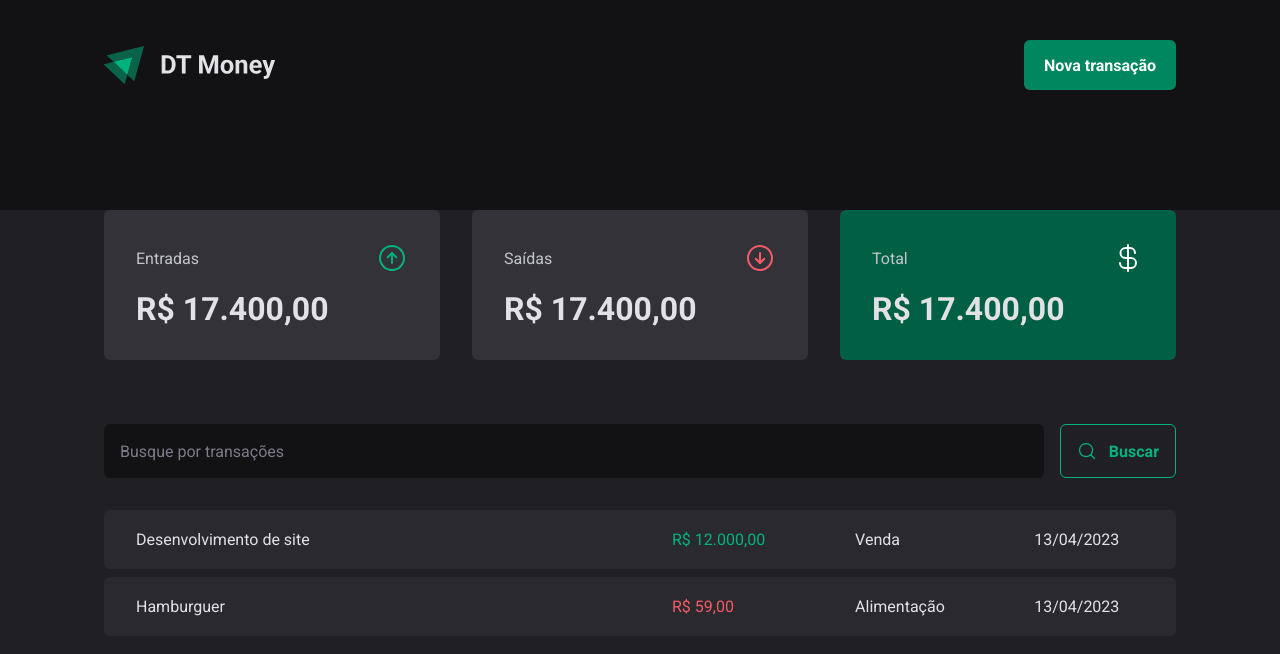
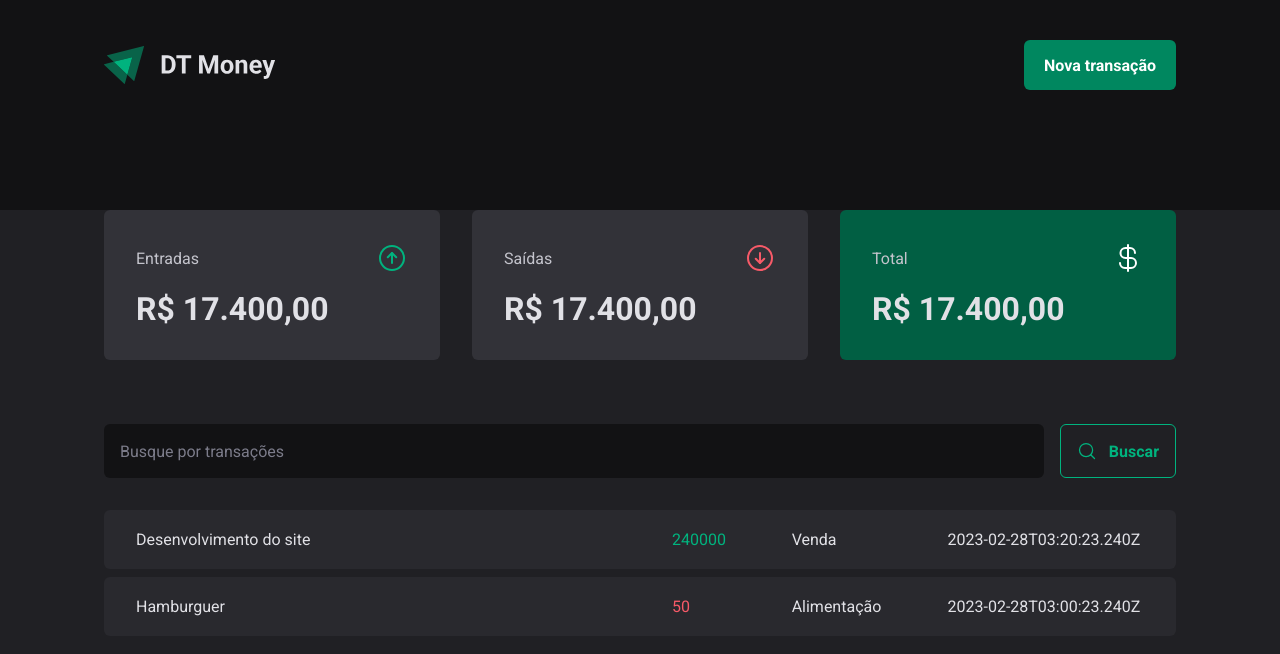
Before and after one commit to kleubinho/DT-MONEY, a React (Vite) app: page / in a window 1280 px wide. Shown: the top 654 px of the page. Built offline with nearby package versions, Linux system fonts and the light colour scheme; data requests are answered from the project's data file.

Commit message:
Update context provider

```diff
--- a/package.json
+++ b/package.json
@@ -5,6 +5,7 @@
   "type": "module",
   "scripts": {
     "dev": "vite",
+    "dev:server": "json-server server.json -w -d 500",
     "build": "tsc && vite build",
     "preview": "vite preview"
   },
@@ -21,6 +22,7 @@
     "@types/react-dom": "^18.0.10",
     "@types/styled-components": "^5.1.26",
     "@vitejs/plugin-react": "^3.1.0",
+    "json-server": "^0.17.2",
     "typescript": "^4.9.3",
     "vite": "^4.1.0"
   }
--- /dev/null
+++ b/server.json
@@ -0,0 +1,20 @@
+{
+    "transactions": [
+        {
+            "id": 1,
+            "description": "Desenvolvimento do site",
+            "type": "income",
+            "category": "Venda",
+            "price": 240000,
+            "createdAt": "2023-02-28T03:20:23.240Z"
+        },
+        {
+            "id": 2,
+            "description": "Hamburguer",
+            "type": "outcome",
+            "category": "Alimentação",
+            "price": 50,
+            "createdAt": "2023-02-28T03:00:23.240Z"
+        }
+    ]
+}
--- a/src/App.tsx
+++ b/src/App.tsx
@@ -1,4 +1,5 @@
 import { ThemeProvider } from "styled-components";
+import { TransactionsProvider } from "./contexts/TransactionsContext";
 import { Transactions } from "./pages/Transactions";
 import { GlobalStyle } from "./styles/global";
 import { defaultTheme } from "./styles/themes/default";
@@ -7,7 +8,9 @@ export function App() {
   return (
     <ThemeProvider theme={defaultTheme}>
       <GlobalStyle />
-      <Transactions />
+      <TransactionsProvider>
+        <Transactions />
+      </TransactionsProvider>
     </ThemeProvider>
   );
 }
--- a/src/components/Summary/index.tsx
+++ b/src/components/Summary/index.tsx
@@ -1,7 +1,11 @@
 import { SummaryCard, SummaryContainer } from "./styles";
 import { ArrowCircleDown, ArrowCircleUp, CurrencyDollar } from "phosphor-react";
+import { useContext } from "react";
+import { TransactionsContext } from "../../contexts/TransactionsContext";
 
 export function Summary() {
+  const { transactions } = useContext(TransactionsContext);
+
   return (
     <SummaryContainer>
       <SummaryCard>
--- /dev/null
+++ b/src/contexts/TransactionsContext.tsx
@@ -0,0 +1,41 @@
+import { createContext, ReactNode, useEffect, useState } from "react";
+
+interface Transaction {
+  id: number;
+  description: string;
+  type: "income" | "outcome";
+  price: number;
+  category: string;
+  createdAt: string;
+}
+
+interface TransactionContextType {
+  transactions: Transaction[];
+}
+interface TransactionsContextProviderProps {
+    children: ReactNode;
+}
+
+export const TransactionsContext = createContext({} as TransactionContextType);
+
+export function TransactionsProvider({children}:TransactionsContextProviderProps) {
+
+  const [transactions, setTransactions] = useState<Transaction[]>([]);
+
+  async function loadTransactions() {
+    const response = await fetch("http://localhost:3000/transactions");
+    const data = await response.json();
+
+    setTransactions(data);
+  }
+
+  useEffect(() => {
+    loadTransactions();
+  }, []);
+
+    return (
+        <TransactionsContext.Provider value={{transactions}}>
+            {children}
+        </TransactionsContext.Provider>
+    )
+}
--- a/src/pages/Transactions/index.tsx
+++ b/src/pages/Transactions/index.tsx
@@ -1,5 +1,7 @@
+import { useContext, useEffect, useState } from "react";
 import { Header } from "../../components/Header";
 import { Summary } from "../../components/Summary";
+import { TransactionsContext } from "../../contexts/TransactionsContext";
 import { SearchForm } from "./components/SearchForm";
 import {
   PriceHighLight,
@@ -8,6 +10,8 @@ import {
 } from "./styles";
 
 export function Transactions() {
+  const {transactions} = useContext(TransactionsContext)
+
   return (
     <div>
       <Header />
@@ -17,22 +21,20 @@ export function Transactions() {
         <SearchForm />
         <TransactionsTable>
           <tbody>
-            <tr>
-              <td width={"50%"}>Desenvolvimento de site</td>
-              <td>
-                <PriceHighLight variant="income">R$ 12.000,00</PriceHighLight>
-              </td>
-              <td>Venda</td>
-              <td>13/04/2023</td>
-            </tr>
-            <tr>
-              <td width={"50%"}>Hamburguer</td>
-              <td>
-                <PriceHighLight variant="outcome">R$ 59,00</PriceHighLight>
-              </td>
-              <td>Alimentação</td>
-              <td>13/04/2023</td>
-            </tr>
+            {transactions.map((transaction) => {
+              return (
+                <tr key={transaction.id}>
+                  <td width={"50%"}>{transaction.description}</td>
+                  <td>
+                    <PriceHighLight variant={transaction.type}>
+                      {transaction.price}
+                    </PriceHighLight>
+                  </td>
+                  <td>{transaction.category}</td>
+                  <td>{transaction.createdAt}</td>
+                </tr>
+              );
+            })}
           </tbody>
         </TransactionsTable>
       </TransactionsContainer>
```
Also changed, not shown: 1 other file (tests, documents, lock files or other folders).
